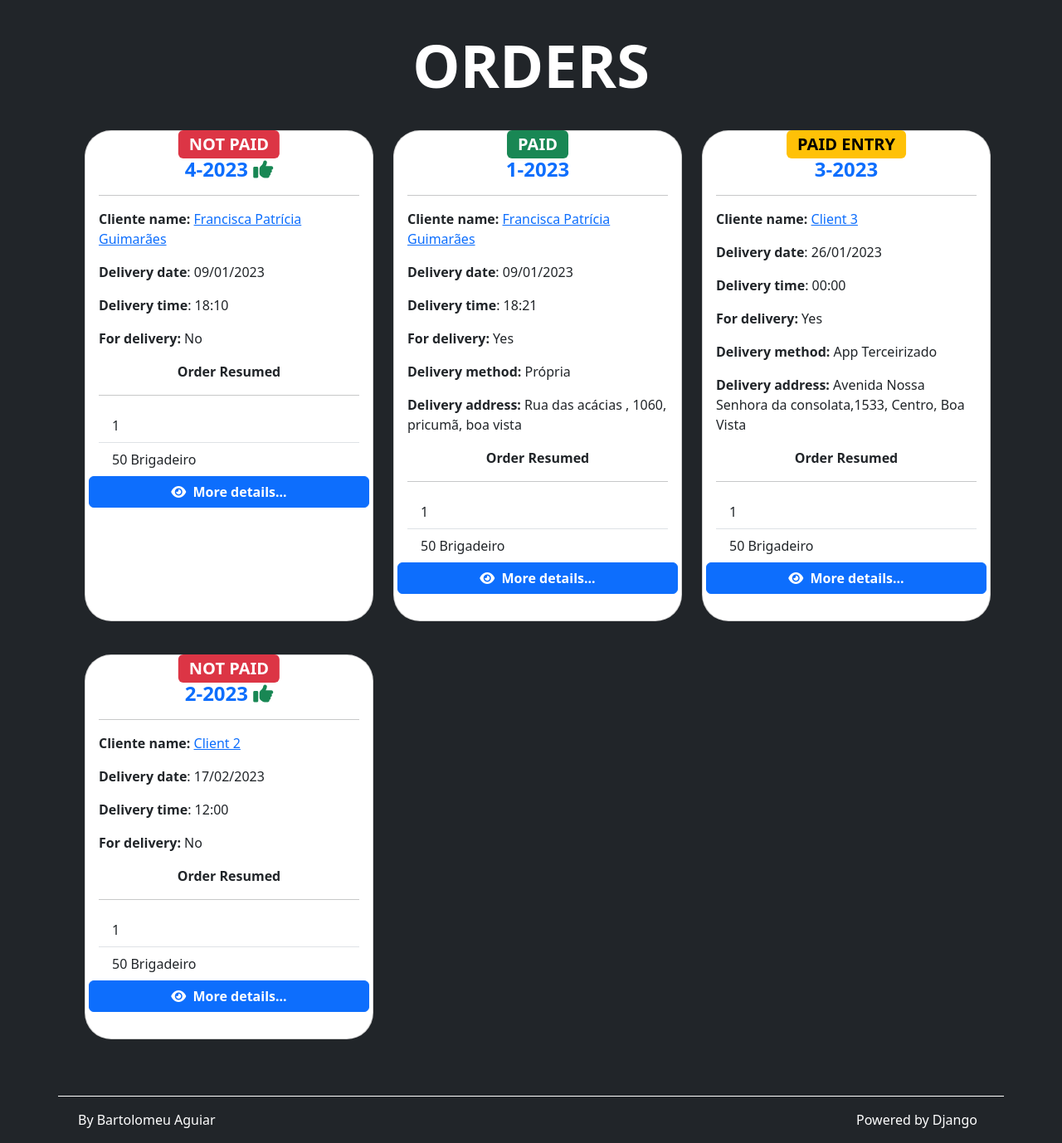
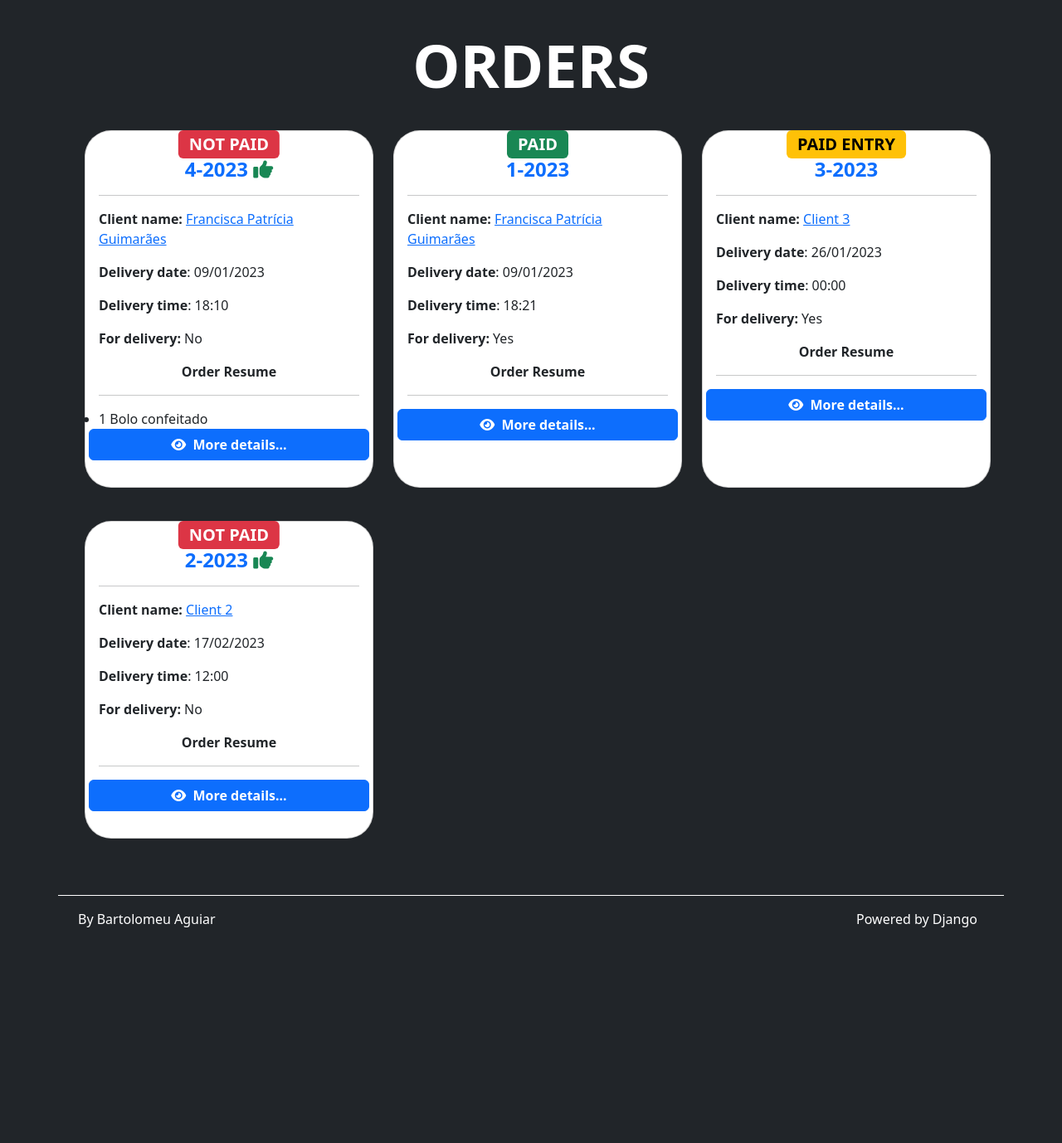
Before and after one commit to BartolomeuAguiar/delicierr-django, a Django app: page / in a window 1280 px wide. Shown: the part 69-1447 px from the top of the page at 83% size. After the commit the page ends 1187 px from the top, so only its background shows below. Run offline with Django 4.2, Linux system fonts and the light colour scheme; data comes from the database, SQL or seed files in the repository; some libraries are stand-ins or nearby versions.

Commit message:
corrigido alguns erros de digitação nos templates

```diff
--- a/orders/templates/orders/pages/order_detail.html
+++ b/orders/templates/orders/pages/order_detail.html
@@ -101,7 +101,7 @@
                                             <th scope="col">#</th>
                                             <th scope="col">Product</th>
                                             <th scope="col">QTD</th>
-                                            <th scope="col">Valor R$</th>
+                                            <th scope="col">Total Item</th>
                                         </tr>
                                     </thead>
                                     <tbody>
--- a/orders/templates/orders/partials/order.html
+++ b/orders/templates/orders/partials/order.html
@@ -27,7 +27,7 @@
             </h4>
             <hr>
             <p class="card-text">
-                <b>Cliente name: </b>
+                <b>Client name: </b>
                     <a href="./client_detail.html" data-bs-toggle="tooltip"
                         data-bs-title="Click for client details">
                         {{ order.client.name }}
@@ -49,7 +49,8 @@
                 {% endif %}
 
             </p>
-                {% if order.for_delivery %}
+                <!--TODO Acho isto desnecessário aqui só polui o template, confirmar com marcella-->
+                {% comment %} {% if order.for_delivery %}
                     <p class="card-text">
                         <b>Delivery method:</b> {{order.get_delivery_method_display}}
                     </p>
@@ -58,17 +59,18 @@
                         <b>Delivery address:</b> {{order.delivery_address}}
                     </p>
 
-                {% endif %}
+                {% endif %} {% endcomment %}
 
 
-            <p class="card-text text-center"><b>Order Resumed</b></p>
+            <p class="card-text text-center"><b>Order Resume</b></p>
             <hr>
             <ul class="list-group list-group-flush">
 
 
+                {% for item in order.orderitem_set.all %}
+                    <li>{{ item.amount }} {{ item.product }}</li>
+                {% endfor %}
 
-                <li class="list-group-item">1 {{order.product}}</li>
-                <li class="list-group-item">50 Brigadeiro</li>
             </ul>
             <div class="row">
                 <a href="{% url 'orders:show_order' order.id %}"
--- a/orders/views.py
+++ b/orders/views.py
@@ -1,10 +1,8 @@
-from django.forms import inlineformset_factory
 from django.http import Http404
 from django.shortcuts import redirect, render
 from django.views.generic import DetailView, ListView, View
 
 from clients.models import Client
-from orders.forms import NewOrderForm
 from products.models import Variation
 
 from .models import Order, OrderItem
```
